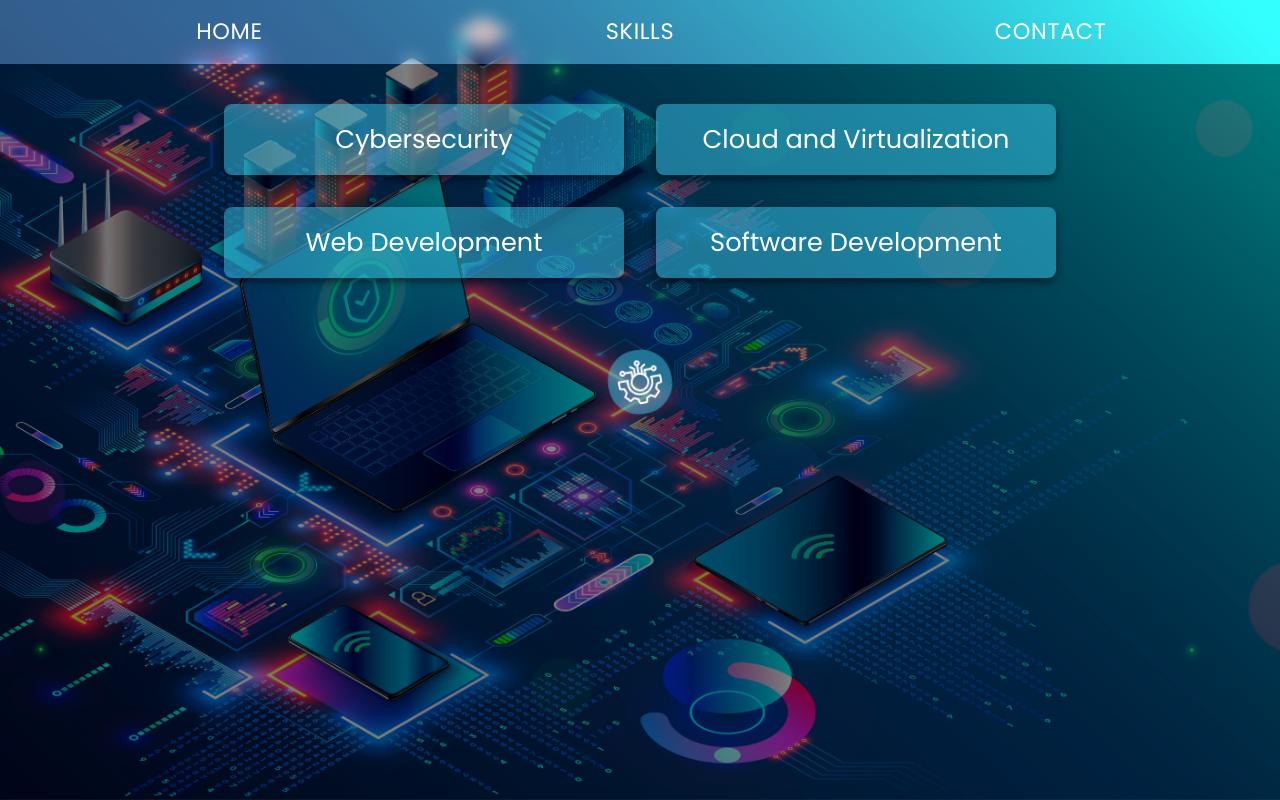
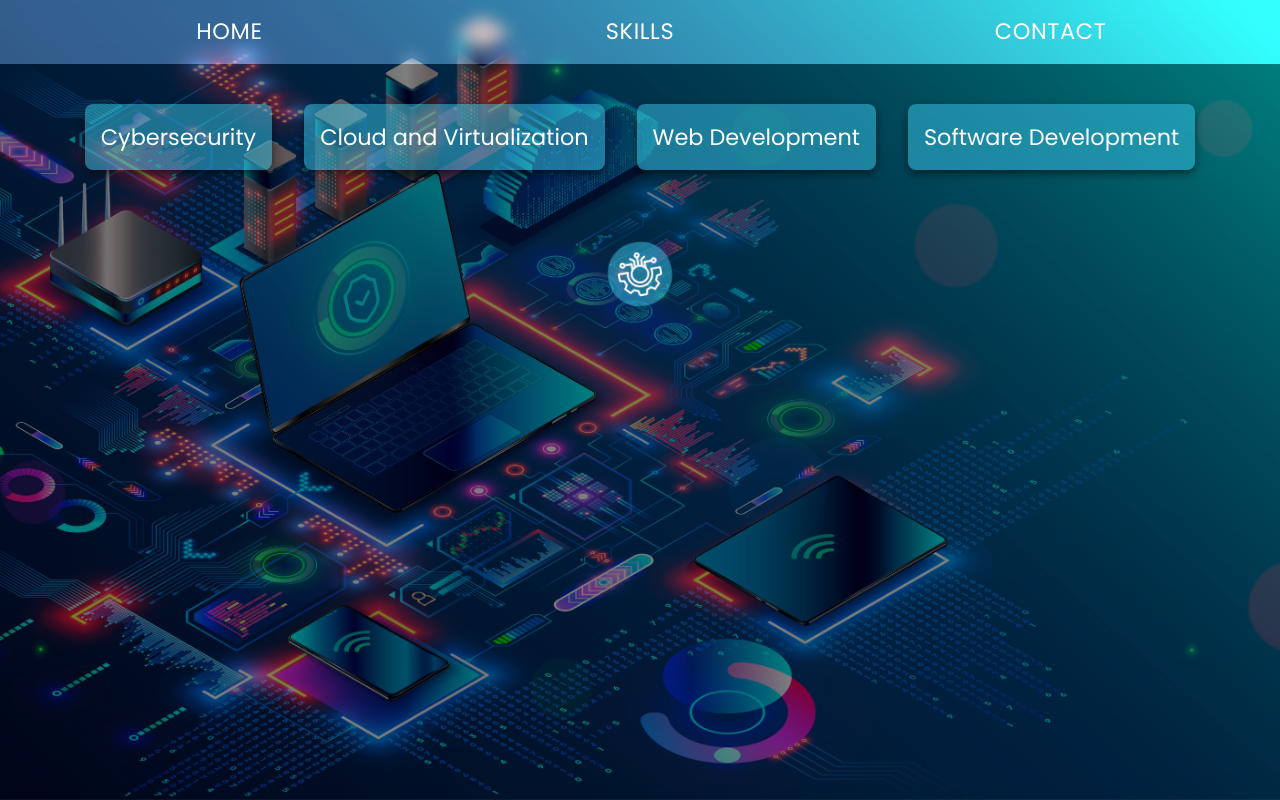
Before and after one commit to eyquemro/Web, a React (Create React App) app: page /#/skills in a window 1280 px wide. Shown: the top 800 px of the page. Built offline with nearby package versions, Linux system fonts and the light colour scheme.

Commit message:
Fix box sizing / create links

```diff
--- a/src/App.css
+++ b/src/App.css
@@ -35,7 +35,7 @@ main {
 }
 
 .Subheading {
-  font-size: 1.7rem;
+  font-size: 1.5rem;
   margin: 0;
 }
 
@@ -56,7 +56,7 @@ main {
   }
 
   .Subheading {
-    font-size: 1.6rem;
+    font-size: 1.4rem;
   }
 
   .Body1 {
@@ -75,7 +75,7 @@ main {
   }
 
   .Subheading {
-    font-size: 1.5rem;
+    font-size: 1.3rem;
   }
 
   .Body1 {
@@ -94,15 +94,15 @@ main {
   }
 
   .Subheading {
-    font-size: 1.5rem;
+    font-size: 0.7rem;
   }
 
   .Body1 {
-    font-size: 1rem;
+    font-size: 0.65rem;
   }
 
   .Body2 {
-    font-size: 0.875rem;
+    font-size: 0.6rem;
   }
 }
 
@@ -120,6 +120,6 @@ main {
   width: 4rem;  /* Set the desired width */
   margin: 0.5rem;
   height: 4rem; /* Set the desired height */
-   margin-right: 1rem;
+  margin-right: 1rem;
   border-radius: 5%;
 }
--- a/src/components/Header.js
+++ b/src/components/Header.js
@@ -17,8 +17,8 @@ const Header = () => (
       <Button sx={buttonStyle} component={RouterLink} to="/contact">
         Contact
       </Button>
-      {/* <Button sx={buttonStyle} component={RouterLink} to="/about">
-        About
+      {/* <Button sx={buttonStyle} component={RouterLink} to="/links">
+        Links
       </Button> */}
     </Toolbar>
   </AppBar>
--- a/src/components/Skills.js
+++ b/src/components/Skills.js
@@ -19,14 +19,12 @@ import java from "../images/java.webp";
 import csharp from "../images/csharp.webp";
 import aws from "../images/aws.png";
 import docker from "../images/docker.png";
- import webdevelopment from "../images/webdevelopment.webp";
+import webdevelopment from "../images/webdevelopment.webp";
 import react from "../images/react.webp";
 import angular from "../images/angular.png";
 import php from "../images/php.webp";
 import sqlserver from "../images/sqlserver.png";
 import git from "../images/git.webp";
-
-
 
 const skillsData = [
   {
@@ -185,7 +183,7 @@ const Skills = () => {
                     key={techIndex}
                     sx={{ display: "flex", alignItems: "center" }}
                   >
-                    <img src={tech.logo} alt={tech.name}  class="small-image" />
+                    <img src={tech.logo} alt={tech.name} class="small-image" />
                     <Typography class="Body2">
                       {tech.description}
                     </Typography>
--- /dev/null
+++ b/src/components/links.js
@@ -0,0 +1,53 @@
+import React, { useEffect } from "react";
+import { Box } from "@mui/material";
+import { boxStyle, alignementStyle } from "../styles/styles"; // Assurez-vous que le chemin est correct
+
+function Links() {
+  useEffect(() => {
+    const script = document.createElement("script");
+    script.src = "https://tryhackme.com/badge/3138204";
+    script.async = true;
+
+    // Écouter l'événement de chargement du script
+    script.onload = () => {
+      const badgeContainer = document.getElementById("tryhackme-badge");
+      if (badgeContainer) {
+        badgeContainer.innerHTML = ""; // Vider le contenu précédent
+        badgeContainer.appendChild(script); // Ajouter le script au conteneur
+      }
+    };
+
+    document.body.appendChild(script);
+
+    // Nettoyage
+    return () => {
+      document.body.removeChild(script);
+    };
+  }, []);
+
+  return (
+    <Box sx={alignementStyle}>
+      {/* Bloc GitHub */}
+      <Box sx={boxStyle}>
+        <img src="link-to-github-image" alt="GitHub" />
+        <a href="https://github.com/your-username">GitHub</a>
+      </Box>
+
+      {/* Bloc TryHackMe */}
+      <Box sx={boxStyle}>
+        <img src="link-to-tryhackme-image" alt="TryHackMe" />
+        <a href="https://tryhackme.com/p/eyquemro">TryHackMe</a>
+        {/* Badge TryHackMe */}
+        <div id="tryhackme-badge">Le badge n'est pas disponible à cause d'une restriction de cookie.</div>
+      </Box>
+
+      {/* Bloc Root-Me */}
+      <Box sx={boxStyle}>
+        <img src="link-to-rootme-image" alt="Root-Me" />
+        <a href="https://root-me.org/your-username">Root-Me</a>
+      </Box>
+    </Box>
+  );
+}
+
+export default Links;
--- a/src/index.js
+++ b/src/index.js
@@ -1,6 +1,6 @@
 import React from 'react';
 import { createRoot } from 'react-dom/client';
-import App from './app';
+import App from './App';
 
 const container = document.getElementById('root');
 const root = createRoot(container);
--- a/src/styles/styles.js
+++ b/src/styles/styles.js
@@ -79,17 +79,24 @@ export const formStyle = {
 export const boxStyle = {
   backgroundColor: "rgba(58, 197, 231, 0.5)", // Couleur de fond bleu clair
   boxShadow: "0 4px 8px rgba(0, 0, 0, 0.5)", // Ombre légère pour l'effet de profondeur
+  display: "flex",
   flexDirection: "column", // Affiche les éléments du formulaire en colonne
-  display: "flex",
-  minWidth: "25rem",
-  borderRadius: "8px", // Arrondir les coins
-  padding: "1rem", // Espacement interne pour le contenu
-  margin: "1rem",
-};
+  boxSizing: "border-box",  // Inclut le padding et la bordure dans le calcul de la largeur
+  borderRadius: "8px",      // Arrondir les coins
+  padding: "1rem",          // Espacement interne pour le contenu
+  margin: "1rem",           // Marge autour de la boîte
+ };
+
+
 
 export const alignementStyle = {
-  display: "flex",
-  justifyContent: "center",
-  flexWrap: "wrap",
-  position: "relative",
+  display: "flex",         // Activer le modèle flexbox
+  justifyContent: "center", // Centrer horizontalement
+  alignItems: "flex-start", // Aligner en haut (côté début vertical)
+  flexDirection: "row",     // Disposer les éléments en ligne (horizontalement)
+  position: "relative",     // Garder la position relative si nécessaire
+  flexWrap: "wrap",         // Permettre aux éléments de revenir à la ligne si nécessaire
+
+
+
 };
```
Also changed, not shown: src/App.js (+11 -2 lines), src/components/contact.js (line endings or trailing spaces), 1 other file (tests, documents, lock files or other folders).
